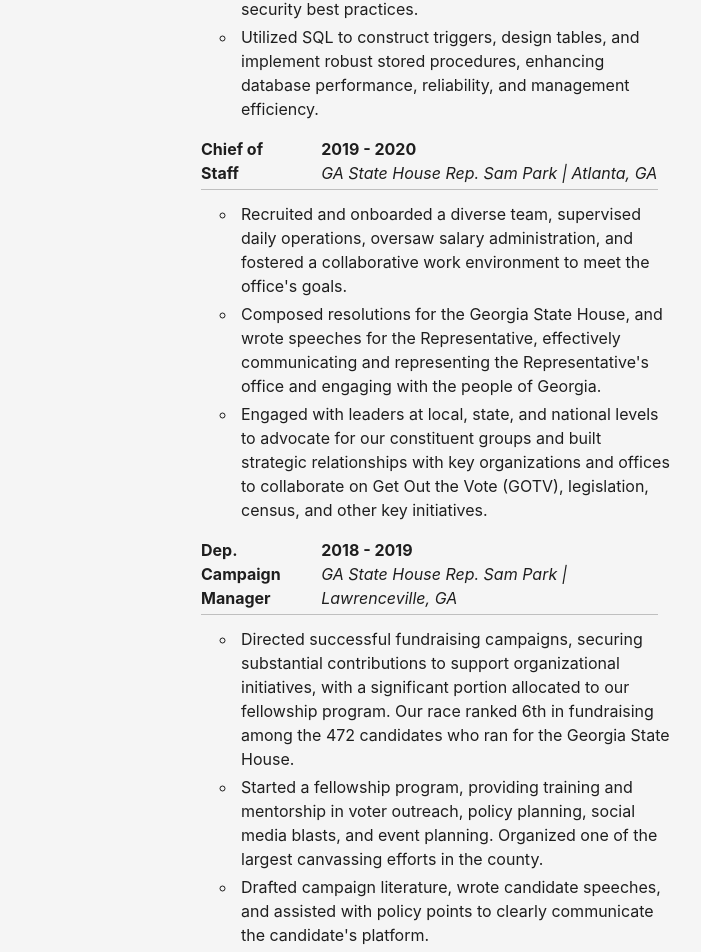
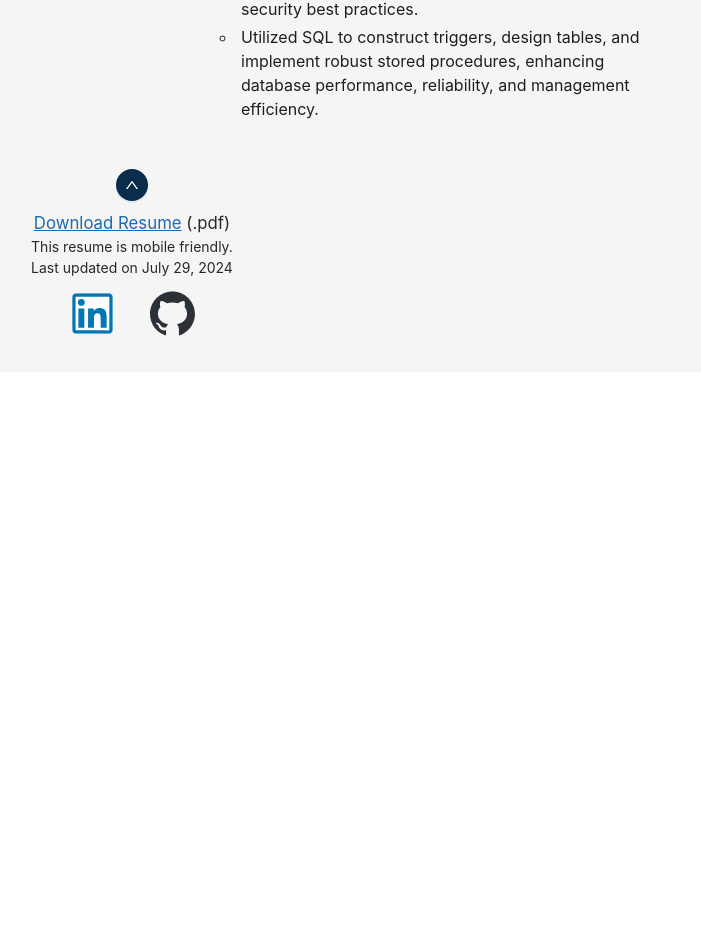
Before and after one commit to elishakkim/resume-website, a React (Create React App) app: page / in a window 1280 px wide. Shown: the part 2196-3148 px from the top of the page, without its empty margins (508-1209 px from the left). After the commit the page ends 2568 px from the top, so only its background shows below. Built offline with nearby package versions, Linux system fonts and the light colour scheme.

Commit message:
Commenting out Politics

```diff
--- a/src/files/ExperienceContstants.js
+++ b/src/files/ExperienceContstants.js
@@ -21,17 +21,17 @@
     'Built a shopper sign-up page, handling functionality from the front end to the database; integrated email and password validation, email verification, and secure password encryption to protect user data and adhere to security best practices.',
     'Utilized SQL to construct triggers, design tables, and implement robust stored procedures, enhancing database performance, reliability, and management efficiency.',
   ],
-  chiefOfStaff: [
-    'Recruited and onboarded a diverse team, supervised daily operations, oversaw salary administration, and fostered a collaborative work environment to meet the office\'s goals.',
-    'Composed resolutions for the Georgia State House, and wrote speeches for the Representative, effectively communicating and representing the Representative\'s office and engaging with the people of Georgia.',
-    'Engaged with leaders at local, state, and national levels to advocate for our constituent groups and built strategic relationships with key organizations and offices to collaborate on Get Out the Vote (GOTV), legislation, census, and other key initiatives.',
-  ],
-  deputyCampaignManager: [
-    'Directed successful fundraising campaigns, securing substantial contributions to support organizational initiatives, with a significant portion allocated to our fellowship program. Our race ranked 6th in fundraising among the 472 candidates who ran for the Georgia State House.',
-    'Started a fellowship program, providing training and mentorship in voter outreach, policy planning, social media blasts, and event planning. Organized one of the largest canvassing efforts in the county.',
-    'Drafted campaign literature, wrote candidate speeches, and assisted with policy points to clearly communicate the candidate\'s platform.',
-    'Set up key meetings through town halls and one-on-ones with constituents and local leaders to discuss policy matters, gather support, and forge relationships, ensuring that the campaign represented the voices of the people in District 101.'
-  ]
+  // chiefOfStaff: [
+  //   'Recruited and onboarded a diverse team, supervised daily operations, oversaw salary administration, and fostered a collaborative work environment to meet the office\'s goals.',
+  //   'Composed resolutions for the Georgia State House, and wrote speeches for the Representative, effectively communicating and representing the Representative\'s office and engaging with the people of Georgia.',
+  //   'Engaged with leaders at local, state, and national levels to advocate for our constituent groups and built strategic relationships with key organizations and offices to collaborate on Get Out the Vote (GOTV), legislation, census, and other key initiatives.',
+  // ],
+  // deputyCampaignManager: [
+  //   'Directed successful fundraising campaigns, securing substantial contributions to support organizational initiatives, with a significant portion allocated to our fellowship program. Our race ranked 6th in fundraising among the 472 candidates who ran for the Georgia State House.',
+  //   'Started a fellowship program, providing training and mentorship in voter outreach, policy planning, social media blasts, and event planning. Organized one of the largest canvassing efforts in the county.',
+  //   'Drafted campaign literature, wrote candidate speeches, and assisted with policy points to clearly communicate the candidate\'s platform.',
+  //   'Set up key meetings through town halls and one-on-ones with constituents and local leaders to discuss policy matters, gather support, and forge relationships, ensuring that the campaign represented the voices of the people in District 101.'
+  // ]
 }
 
 export const JOBS = [
@@ -53,16 +53,16 @@
     location: 'A Closer Look | Norcross, GA',
     experience: 'aCloserLook'
   },
-  {
-    timeframe: '2019 - 2020',
-    title: 'Chief of Staff',
-    location: 'GA State House Rep. Sam Park | Atlanta, GA',
-    experience: 'chiefOfStaff'
-  },
-  {
-    timeframe: '2018 - 2019',
-    title: 'Dep. Campaign Manager',
-    location: 'GA State House Rep. Sam Park | Lawrenceville, GA',
-    experience: 'deputyCampaignManager'
-  }
+  // {
+  //   timeframe: '2019 - 2020',
+  //   title: 'Chief of Staff',
+  //   location: 'GA State House Rep. Sam Park | Atlanta, GA',
+  //   experience: 'chiefOfStaff'
+  // },
+  // {
+  //   timeframe: '2018 - 2019',
+  //   title: 'Dep. Campaign Manager',
+  //   location: 'GA State House Rep. Sam Park | Lawrenceville, GA',
+  //   experience: 'deputyCampaignManager'
+  // }
 ]
```
